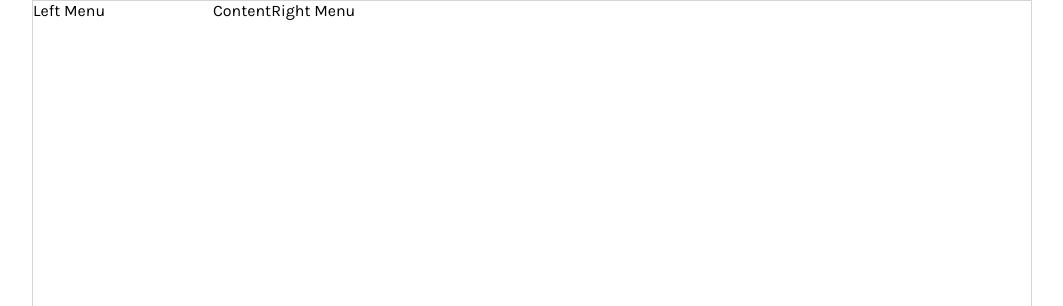
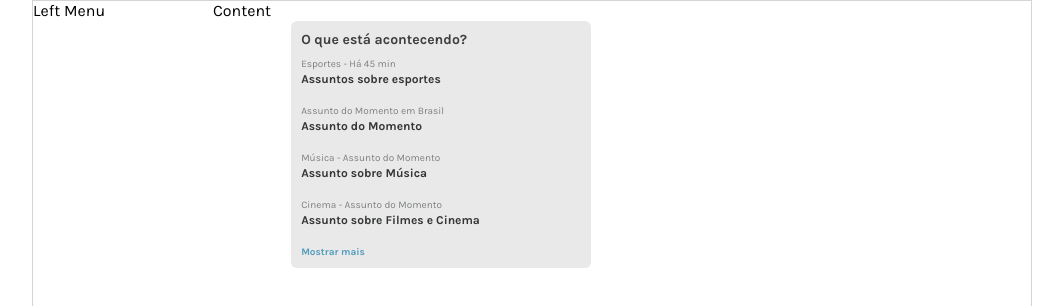
Before and after one commit to bsfonseca/growtwitter-react, a React (Vite) app: page / in a window 1280 px wide. Shown: the top 306 px of the page, without its empty margins (108-1171 px from the left). Built offline with nearby package versions, Linux system fonts and the light colour scheme.

Commit message:
feat: criação card tópicos

```diff
--- a/src/components/RightMenu.tsx
+++ b/src/components/RightMenu.tsx
@@ -1,9 +1,69 @@
+import styled from "styled-components";
+
+const RightStyled = styled.div`
+    background-color: #ffffff;
+    min-width: 180px;
+
+    width: 300px;
+
+    background-color: rgb(233, 233, 233);
+    border-radius: 6px;
+    padding: 10px;
+    margin: 20px;
+
+    #p-titulo {
+        font-weight: bold;
+        font-size: 14px;
+        color: #3d3e3e;
+        margin-bottom: 10px;
+    }
+
+    #p-meio {
+        font-size: 10px;
+        color: #7e8080;
+        margin-bottom: 2px;
+    }
+
+    #p-fim {
+        font-weight: bold;
+        font-size: 12px;
+        color: #343535;
+    }
+
+    #mostrar-mais {
+        font-weight: bold;
+        font-size: 10px;
+
+        color: #539cbe;
+        transition: color 0ms;
+    }
+    #mostrar-mais:hover {
+        color: #91e2f0;
+    }
+`;
+
+/**
+ * @todo refatorar para ficar componentizado
+ */
 export function RightMenu() {
     return (
-        <>
-            <aside id="right">
-                <p>Right Menu</p>
-            </aside>
-        </>
+        <div>
+            <RightStyled>
+                <p id="p-titulo">O que está acontecendo?</p>
+                <p id="p-meio">Esportes - Há 45 min</p>
+                <p id="p-fim">Assuntos sobre esportes</p>
+                <br />
+                <p id="p-meio">Assunto do Momento em Brasil</p>
+                <p id="p-fim">Assunto do Momento</p>
+                <br />
+                <p id="p-meio">Música - Assunto do Momento</p>
+                <p id="p-fim">Assunto sobre Música</p>
+                <br />
+                <p id="p-meio">Cinema - Assunto do Momento</p>
+                <p id="p-fim">Assunto sobre Filmes e Cinema</p>
+                <br />
+                <p id="mostrar-mais">Mostrar mais</p>
+            </RightStyled>
+        </div>
     );
 }
```
